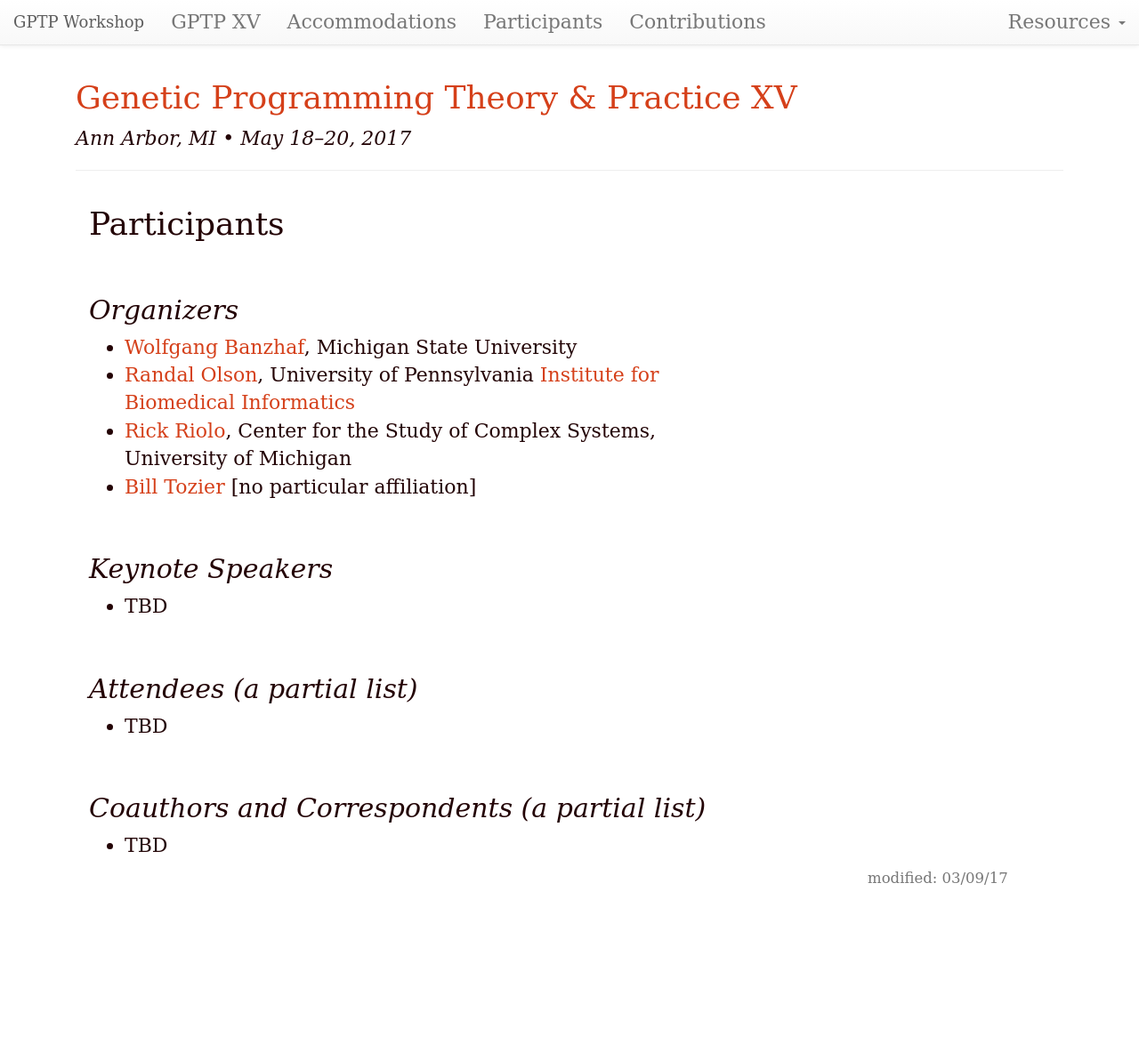
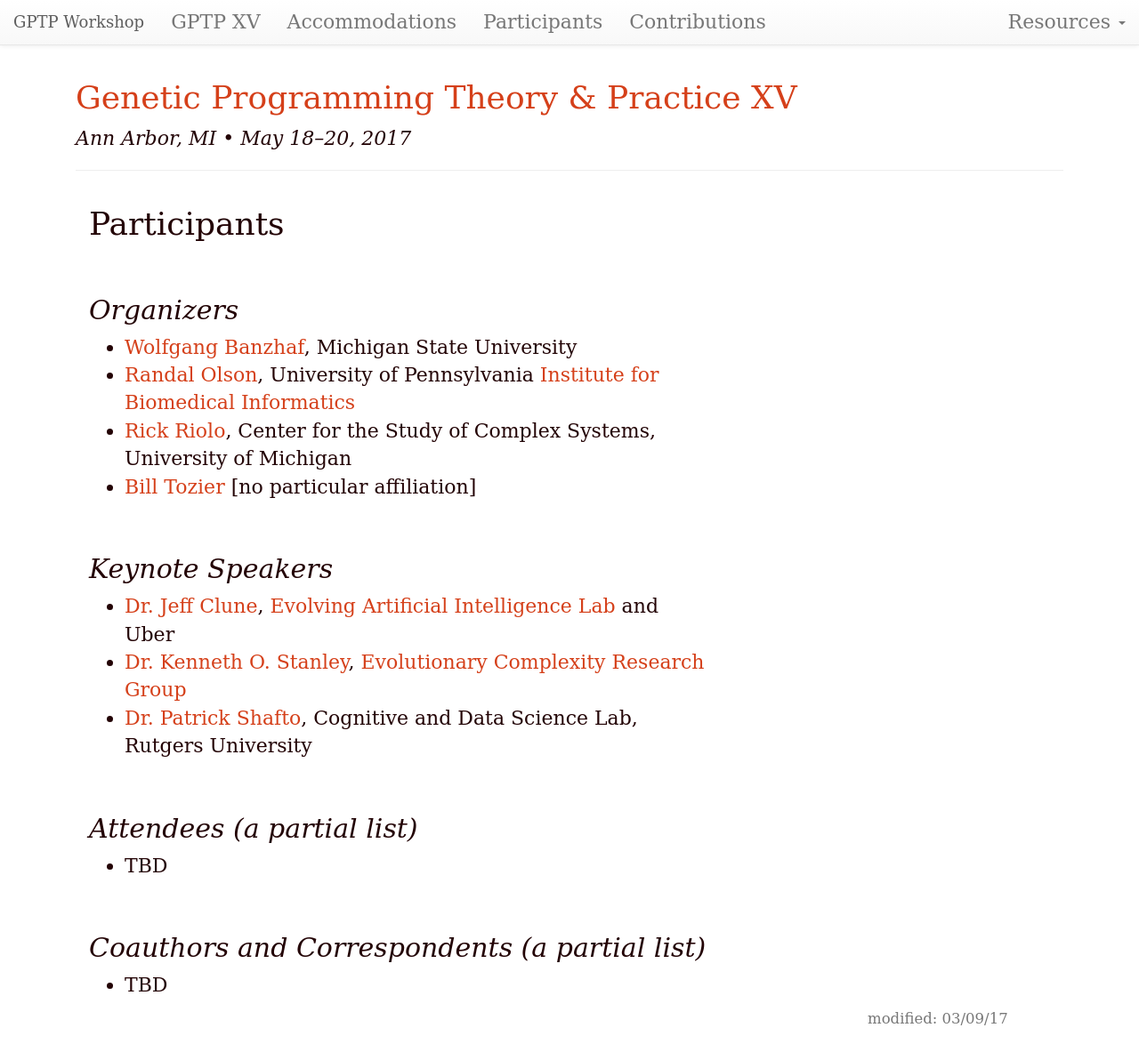
Before and after one commit to GPTP-workshop/gptp-workshop.github.io, a Jekyll site: the page built from attendees.md, in a window 1280 px wide and 1199 px high. Shown: the top 1192 px of the window at 89% size. Built offline with Jekyll 4.4.1, drawn with Linux system fonts in a browser that asks for light colours; our own code applies the rules of GitHub Pages for plain Markdown files.

Commit message:
revised keynote affiliations

```diff
--- a/attendees.md
+++ b/attendees.md
@@ -16,7 +16,9 @@ dates: "May 18–20, 2017"
 
 ## Keynote Speakers
 
-- TBD
+- [Dr. Jeff Clune](http://jeffclune.com/), [Evolving Artificial Intelligence Lab](http://www.evolvingai.org) and Uber
+- [Dr. Kenneth O. Stanley](http://www.cs.ucf.edu/~kstanley/), [Evolutionary Complexity Research Group](http://eplex.cs.ucf.edu)
+- [Dr. Patrick Shafto](http://shaftolab.com), Cognitive and Data Science Lab, Rutgers University
 
 ## Attendees (a partial list)
 
```
